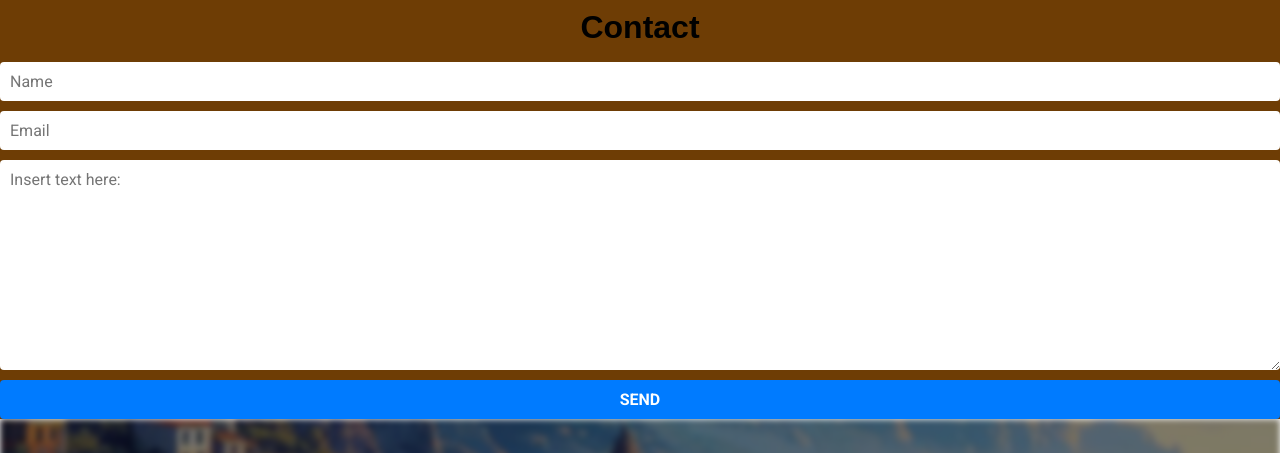
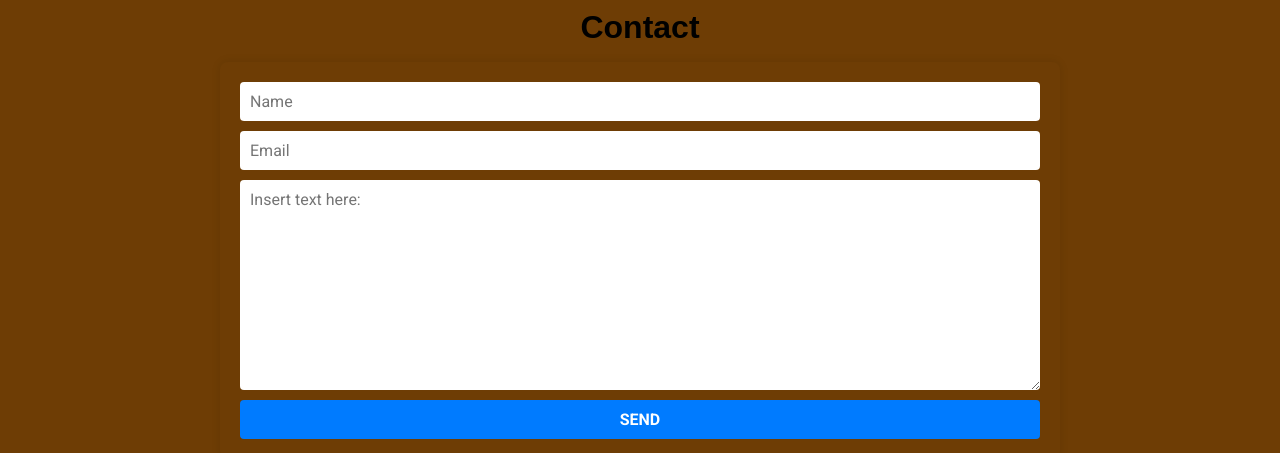
Before and after one commit to MusicantePaolo/MusicantePaolo.github.io, a plain HTML site: page italian rush site/index.html in a window 1280 px wide. Shown: the part 7247-7700 px from the top of the page. Drawn offline with nearby package versions, Linux system fonts and the light colour scheme; a web font is replaced by a local one.

Commit message:
Update style.css

```diff
--- a/italian rush site/style.css
+++ b/italian rush site/style.css
@@ -167,7 +167,7 @@ h4, p{font-size: 1rem;margin-bottom:1rem; line-height: 1.5; color: #fff; text-al
 .button:hover{ background: #060606; }
 
 /* ===== CONTACT =====*/
-Stile generale per il container
+/* Stile generale per il container  */
 .contact__container {
     max-width: 800px; /* Larghezza massima del contenitore */
     margin: 0 auto; /* Centratura del contenitore */
```
